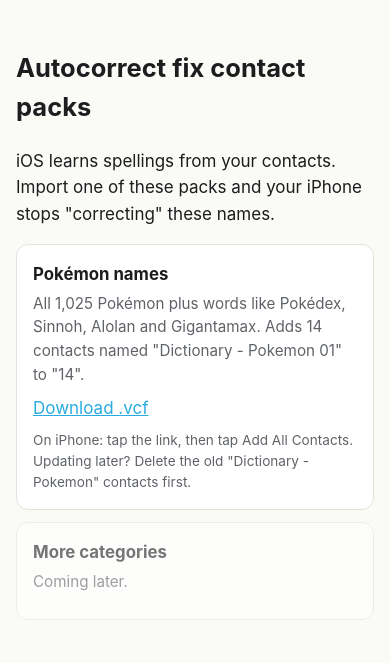
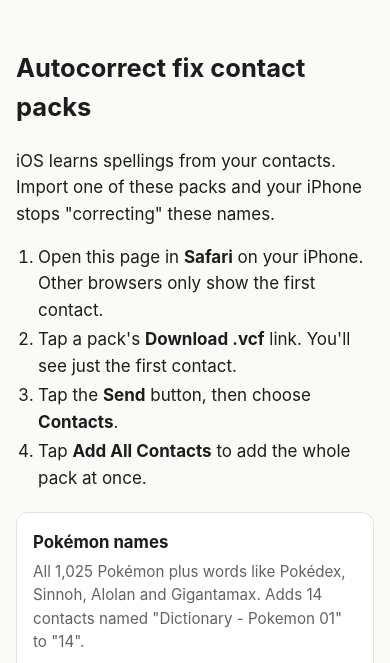
Before and after one commit to kalamazandy/kalamazandy.github.io, a plain HTML site: page index.html in a window 390 px wide. Shown: the part 172-835 px from the top of the page. Drawn offline with Linux system fonts and the light colour scheme.

Commit message:
Add contact pack how-to steps and an Open in Safari link
iPhone browsers other than Safari can't add a whole multi-contact .vcf,
so show the steps and, in those browsers, a one-tap x-safari-https link.

Co-Authored-By: Claude Opus 5.5 <noreply@anthropic.com>
Claude-Session: https://claude.ai/code/session_01JqMEwXJvzcE7NPZR7jQFkJ

```diff
--- a/index.html
+++ b/index.html
@@ -14,12 +14,19 @@
 
   <h2 id="vcards">Autocorrect fix contact packs</h2>
   <p>iOS learns spellings from your contacts. Import one of these packs and your iPhone stops "correcting" these names.</p>
+  <p id="open-in-safari" class="notice" hidden>These packs need Safari. <a href="x-safari-https://kalamazandy.github.io/#vcards">Open this page in Safari</a></p>
+  <ol class="steps">
+    <li>Open this page in <strong>Safari</strong> on your iPhone. Other browsers only show the first contact.</li>
+    <li>Tap a pack's <strong>Download .vcf</strong> link. You'll see just the first contact.</li>
+    <li>Tap the <strong>Send</strong> button, then choose <strong>Contacts</strong>.</li>
+    <li>Tap <strong>Add All Contacts</strong> to add the whole pack at once.</li>
+  </ol>
   <div class="cards">
     <div class="card">
       <h3>Pokémon names</h3>
       <p>All 1,025 Pokémon plus words like Pokédex, Sinnoh, Alolan and Gigantamax. Adds 14 contacts named "Dictionary - Pokemon 01" to "14".</p>
       <a href="vcards/pokemon.vcf">Download .vcf</a>
-      <p class="how">On iPhone: tap the link, then tap Add All Contacts. Updating later? Delete the old "Dictionary - Pokemon" contacts first.</p>
+      <p class="how">Updating later? Delete the old "Dictionary - Pokemon" contacts first.</p>
     </div>
     <div class="card soon">
       <h3>More categories</h3>
@@ -41,5 +48,13 @@
 
   <footer>Made by Andy · Hosted free on GitHub Pages</footer>
 </main>
+<script>
+  // On iPhone, Chrome, Firefox, Edge and similar browsers can't add a whole
+  // contact pack, so offer a one-tap jump to Safari.
+  var ua = navigator.userAgent;
+  if (/iPhone|iPad|iPod/.test(ua) && /CriOS|FxiOS|EdgiOS|OPiOS|DuckDuckGo|GSA\//.test(ua)) {
+    document.getElementById("open-in-safari").hidden = false;
+  }
+</script>
 </body>
 </html>
--- a/style.css
+++ b/style.css
@@ -15,3 +15,7 @@ a { color:var(--accent); }
 .kofi { display:inline-block; background:var(--accent); color:#fff; text-decoration:none; font-weight:600; padding:10px 18px; border-radius:999px; }
 footer { margin-top:3em; padding-top:1.5em; border-top:1px solid var(--line); color:var(--muted); font-size:.9rem; }
 .card p.how { margin:.6em 0 0; font-size:.85rem; }
+.steps { padding-left:1.3em; margin:0 0 1.2em; }
+.steps li { margin:.2em 0; }
+.notice { background:var(--card); border:1px solid var(--accent); border-radius:12px; padding:12px 16px; }
+.notice a { font-weight:600; }
```
